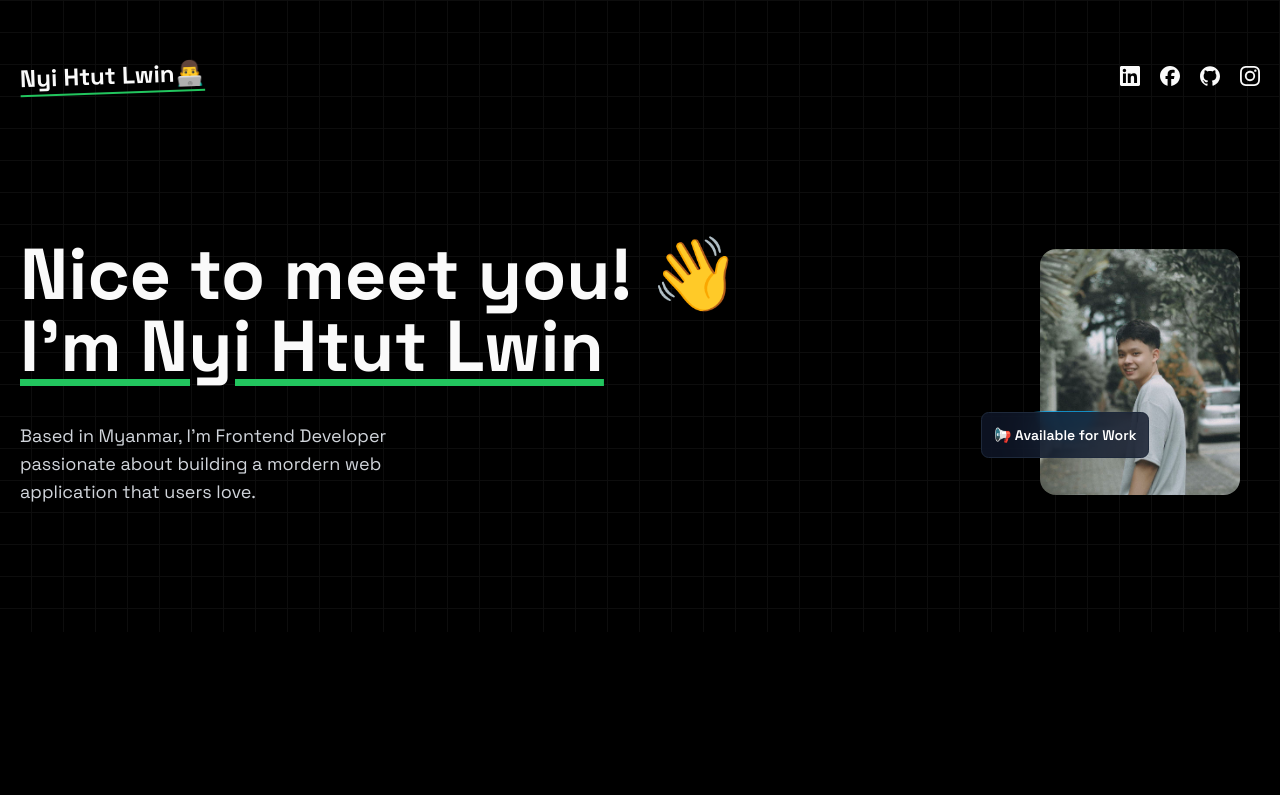
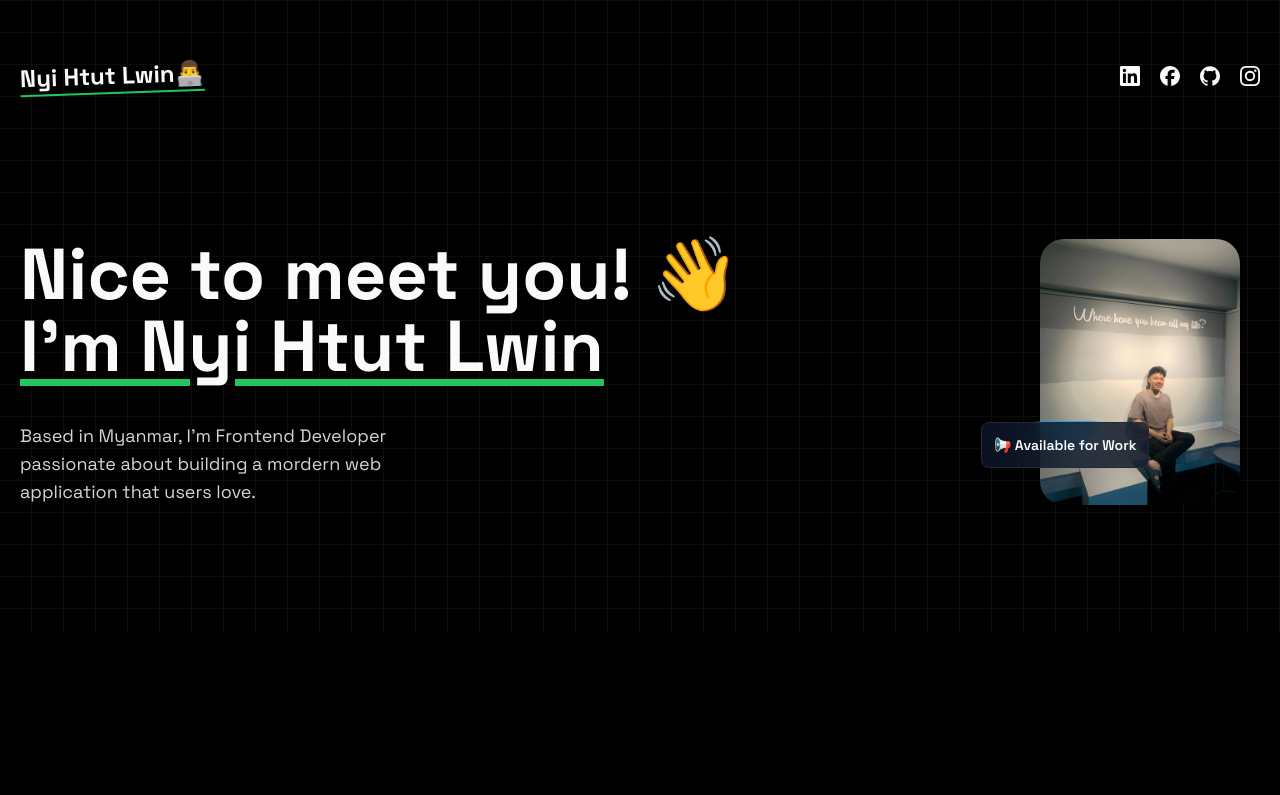
Before and after one commit to NyiHtutLwin05/NyiHtutLwin, a Next.js app: page / in a window 1280 px wide. Shown: the top 795 px of the page. Built offline with nearby package versions, Linux system fonts and the light colour scheme.

Commit message:
profile setup

```diff
--- a/app/(home)/components/HeroSection.tsx
+++ b/app/(home)/components/HeroSection.tsx
@@ -24,13 +24,13 @@ const HeroSection = () => {
       </div>
       <div className="relative">
         <div className="space-y-2 rotate-[0deg] relative p-5">
-          <div className="">
+          <div className="rounded-[100%]">
             <Image
-              src="/photo_2024-03-04_19-44-27.jpg"
+              src="/photo_2024-07-02 13.18.08.jpeg"
               alt="me"
               width={200}
-              height={100}
-              className="rounded-2xl"
+              height={200}
+              className="rounded-3xl"
             />
           </div>
           {/* <div className="flex gap-3 translate-x-8">
```
Also changed, not shown: public/photo_2024-07-02 13.18.08.jpeg (added).
